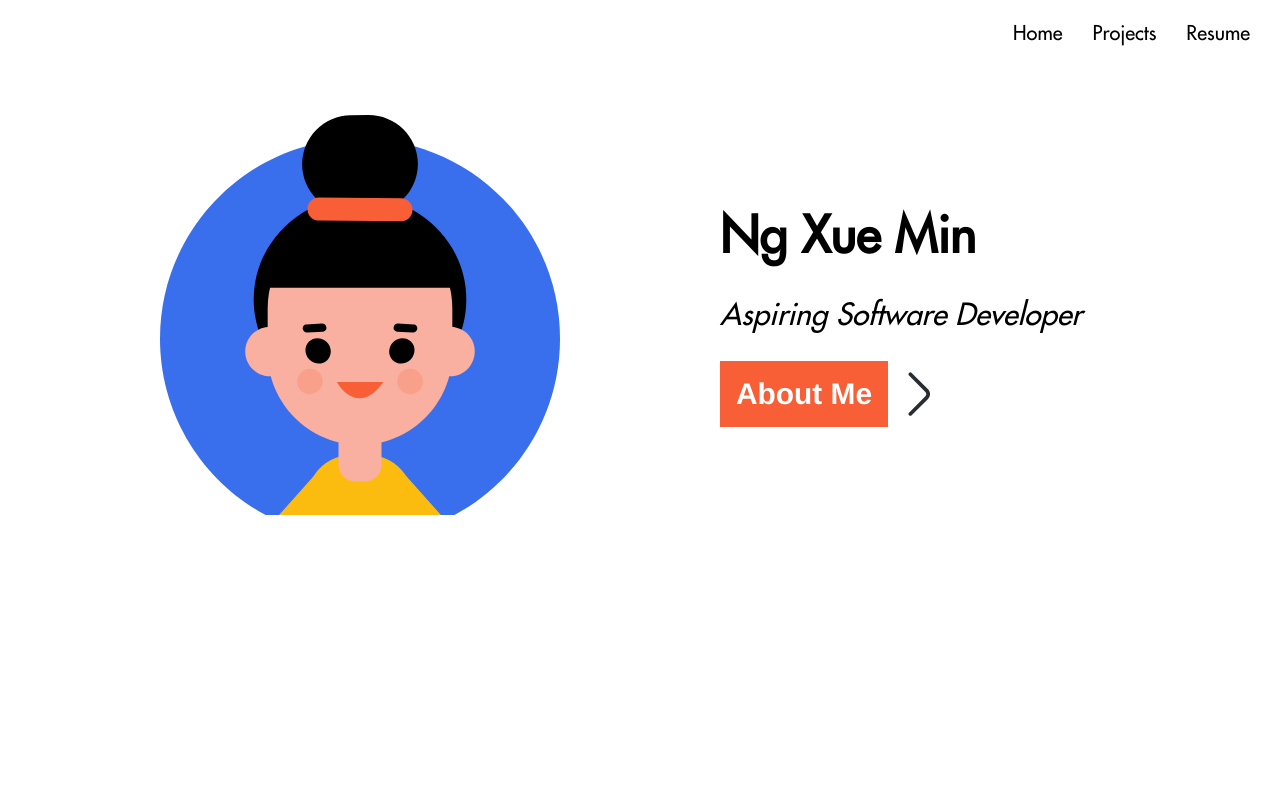
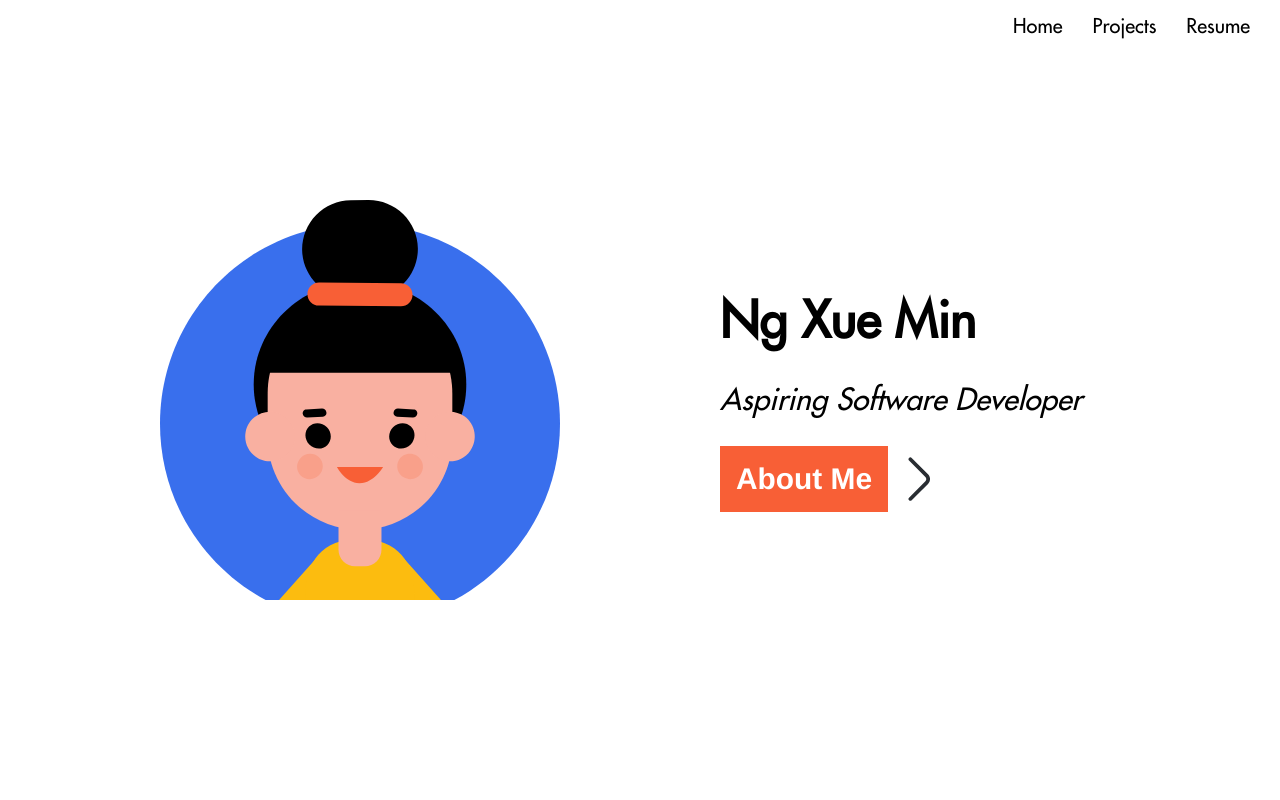
Before and after one commit to xueminzzz/My-Portfolio-Website, a Next.js app: page / in a window 1280 px wide. Shown: the top 800 px of the page. Built offline with nearby package versions, Linux system fonts and the light colour scheme.

Commit message:
edited desktop navbar

```diff
--- a/app/components/footer/footer.module.css
+++ b/app/components/footer/footer.module.css
@@ -156,30 +156,11 @@
     .social-media-icon {
         margin-top: 1rem;
     }
-
-    /* .mail {
-        height: 22.6px;
-        width: 22.6px;
-    }
-
-    .linkedin {
-        height: 22.6px;
-        width: 22.6px;
-    }
-
-    .github {
-        height: 22.6px;
-        width: 22.6px;
-    } */
 }
 
 @media screen and (max-width: 320px) {
     .lets-connect {
         font-size: 1.25rem;
-    }
-
-    .social-media-icon {
-        margin-top: 1rem;
     }
 
     .mail {
--- a/app/components/header/header.module.css
+++ b/app/components/header/header.module.css
@@ -2,8 +2,9 @@
     display: flex;
     flex-direction: column;
     align-items: center;
+    justify-content: center;
     height: 100vh;
-    margin-top: 5rem;
+    /* margin-top: 5rem; */
 }
 
 .header-container {
--- a/app/components/navbar/navbar-desktop/index.module.css
+++ b/app/components/navbar/navbar-desktop/index.module.css
@@ -5,10 +5,14 @@
 }
 
 .navbar {
-    /* position: fixed; */
-    /* margin-top: 5rem; */
+    display: flex;
     width: 100%;
+    justify-content: flex-end;
+    align-items: center;
+    position: fixed;
+    top: 0;
     background-color: white;
+    height: 50px;
 }
 
 .hamburger {
@@ -18,9 +22,9 @@
 /* 2rem = 20px as my html is set to 10px */
 .navbar-ul {
     display: flex;
-    justify-content: flex-end;
     list-style: none;
     font-size: 2.49rem;
+    justify-content: flex-end;
 }
 
 /* 1.5em = 30px as parent element (navbar-ul) is set to 20px */
--- a/app/projects/infosys-project/page.module.css
+++ b/app/projects/infosys-project/page.module.css
@@ -9,6 +9,7 @@
     display: flex;
     flex-direction: column;
     align-items: center;
+    margin-top: 50px;
 }
 
 .project-header {
--- a/app/projects/sds-project/page.module.css
+++ b/app/projects/sds-project/page.module.css
@@ -10,6 +10,7 @@
     flex-direction: column;
     align-items: center;
     height: auto;
+    margin-top: 50px;
 }
 
 .project-header {
```
